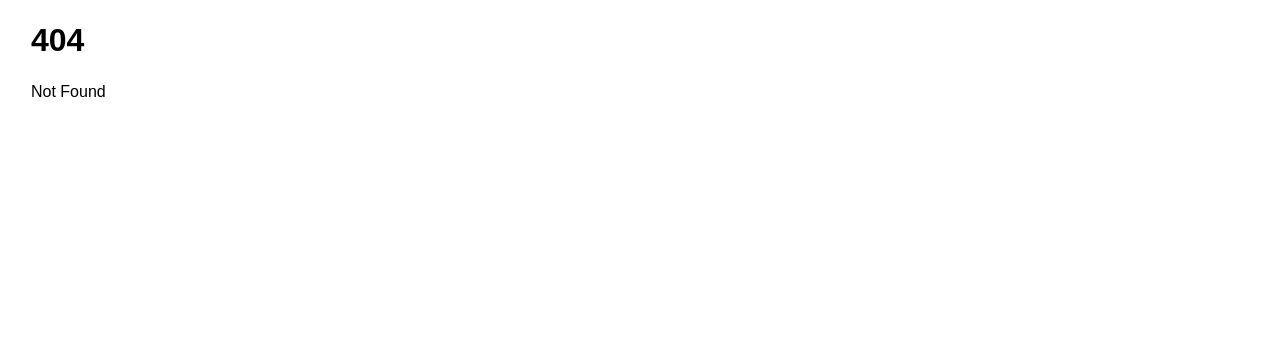
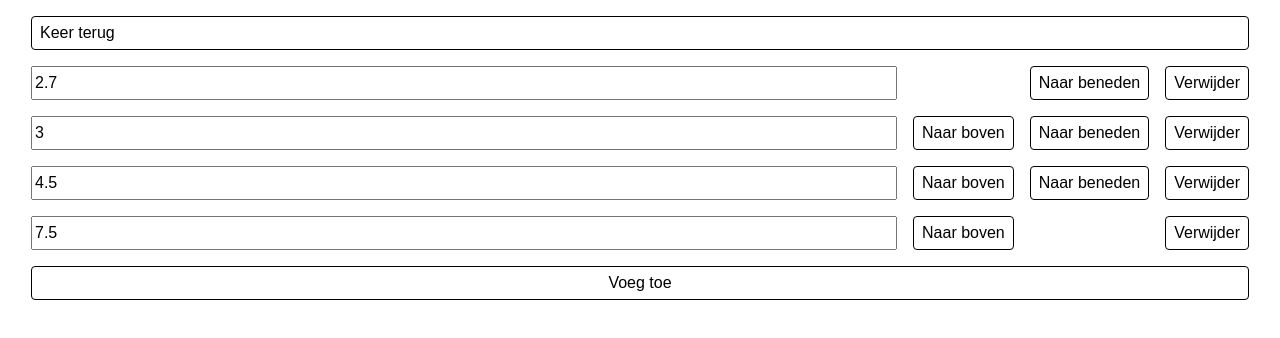
Before and after one commit to MatthiasKunnen/gino, a SvelteKit app: page /edit in a window 1280 px wide. Before the commit this address had no page. Shown: the top 338 px of the page. Built offline with nearby package versions, Linux system fonts and the light colour scheme.

Commit message:
Support editing prices

```diff
--- a/src/lib/storage.svelte.ts
+++ b/src/lib/storage.svelte.ts
@@ -13,6 +13,7 @@ export function initStorage() {
 	loadStorage();
 
 	$effect(() => {
+		$inspect('Updates to items', items);
 		localStorage.setItem('items', JSON.stringify(items));
 	});
 }
@@ -58,3 +59,7 @@ function loadStorage() {
 export function getItems(): Array<Item> {
 	return items;
 }
+
+export function setItems(i: Array<Item>) {
+	items = i;
+}
--- /dev/null
+++ b/src/routes/edit/+page.svelte
@@ -0,0 +1,101 @@
+<script lang="ts">
+	import {getItems, setItems} from '$lib/storage.svelte';
+	import Decimal from 'big.js';
+
+	let items = getItems();
+
+	function addItem(): void {
+		items.push({
+			cost: new Decimal(0),
+		});
+	}
+
+	function moveDown(index: number) {
+		if (index >= items.length - 1) {
+			return;
+		}
+
+		const swapIndex = index + 1;
+
+		if (items[index] !== undefined && items[swapIndex] !== undefined) {
+			[items[index], items[swapIndex]] = [items[swapIndex], items[index]];
+			items = items
+			setItems(items);
+		}
+	}
+
+	function moveUp(index: number) {
+		if (index <= 0) {
+			return;
+		}
+		const swapIndex = index - 1;
+
+		if (items[index] !== undefined && items[swapIndex] !== undefined) {
+			[items[index], items[swapIndex]] = [items[swapIndex], items[index]];
+			setItems(items);
+		}
+	}
+
+	function remove(index: number) {
+		if (index <= 0) {
+			return;
+		}
+
+		if (items[index] !== undefined) {
+			delete items[index];
+			setItems(items);
+		}
+	}
+
+	function updatePrice(index: number, event: Event) {
+		if (event.target == null || !('value' in event.target) || typeof event.target.value !== 'string') {
+			return;
+		}
+
+		let newValue: Decimal
+		try {
+			newValue = new Decimal(event.target.value)
+		} catch (error) {
+			console.error('Failed to convert to decimal.', error)
+			event.target.value = '';
+			return;
+		}
+
+		if (items[index] === undefined) {
+			console.error(`Index ${index} is outside items' bounds.`)
+			return;
+		}
+
+		items[index].cost = newValue
+		setItems(items);
+	}
+</script>
+<a href="/">Keer terug</a>
+<div class="prices">
+	{#each items as item, i}
+		<input type="number" onchange="{e => updatePrice(i, e)}" value={item.cost} min="1" step="0.01"/>
+		{#if i > 0}
+			<button onclick="{() => moveUp(i)}">Naar boven</button>
+		{:else}
+			<span></span>
+		{/if}
+		{#if i < items.length - 1}
+			<button onclick="{() => moveDown(i)}">Naar beneden</button>
+		{:else}
+			<span></span>
+		{/if}
+		<button onclick="{() => remove(i)}">Verwijder</button>
+	{/each}
+</div>
+<button onclick="{addItem}">
+	Voeg toe
+</button>
+
+<style lang="scss">
+	.prices {
+		display: grid;
+		grid-template-columns: 1fr auto auto auto;
+		gap: 1em;
+		margin: 1em 0;
+	}
+</style>
```
Also changed, not shown: src/routes/+page.svelte (+15 -2 lines).
